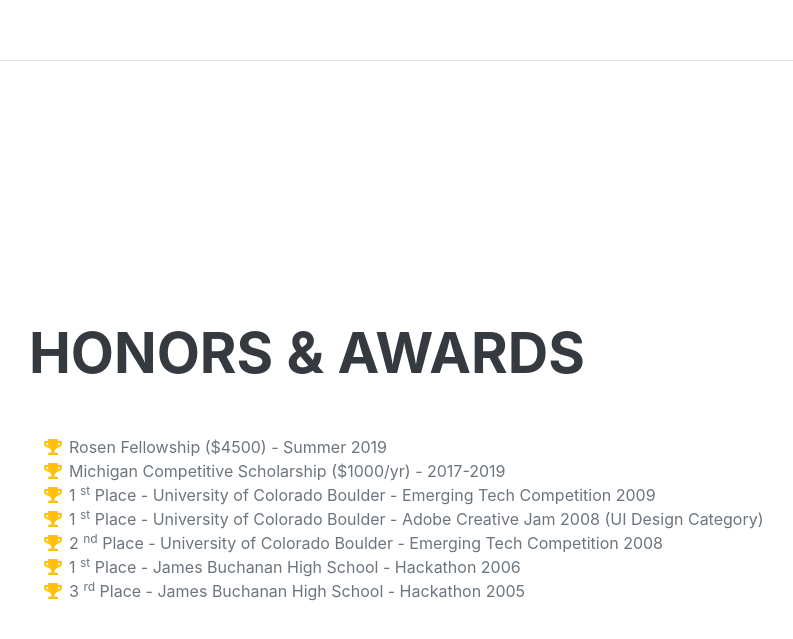
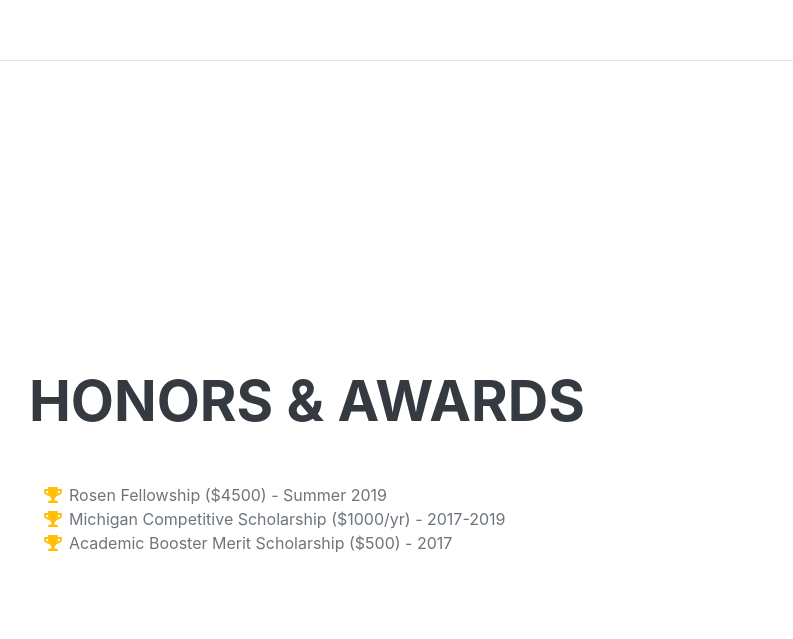
Before and after one commit to bbell9/bbell9.github.io, a plain HTML site: page index.html in a window 1280 px wide. Shown: the part 4971-5610 px from the top of the page, without its empty margins (291-1084 px from the left). Drawn offline with nearby package versions, Linux system fonts and the light colour scheme; a web font is replaced by a local one.

Commit message:
Update index.html

```diff
--- a/index.html
+++ b/index.html
@@ -184,33 +184,7 @@
                         </li>
                         <li>
                             <span class="fa-li"><i class="fas fa-trophy text-warning"></i></span>
-                            1
-                            <sup>st</sup>
-                            Place - University of Colorado Boulder - Emerging Tech Competition 2009
-                        </li>
-                        <li>
-                            <span class="fa-li"><i class="fas fa-trophy text-warning"></i></span>
-                            1
-                            <sup>st</sup>
-                            Place - University of Colorado Boulder - Adobe Creative Jam 2008 (UI Design Category)
-                        </li>
-                        <li>
-                            <span class="fa-li"><i class="fas fa-trophy text-warning"></i></span>
-                            2
-                            <sup>nd</sup>
-                            Place - University of Colorado Boulder - Emerging Tech Competition 2008
-                        </li>
-                        <li>
-                            <span class="fa-li"><i class="fas fa-trophy text-warning"></i></span>
-                            1
-                            <sup>st</sup>
-                            Place - James Buchanan High School - Hackathon 2006
-                        </li>
-                        <li>
-                            <span class="fa-li"><i class="fas fa-trophy text-warning"></i></span>
-                            3
-                            <sup>rd</sup>
-                            Place - James Buchanan High School - Hackathon 2005
+                            Academic Booster Merit Scholarship ($500) - 2017
                         </li>
                     </ul>
                 </div>
```
